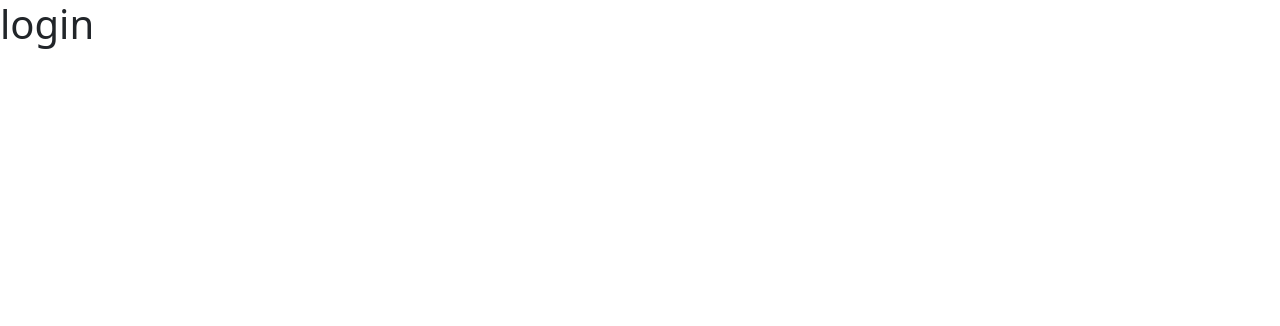
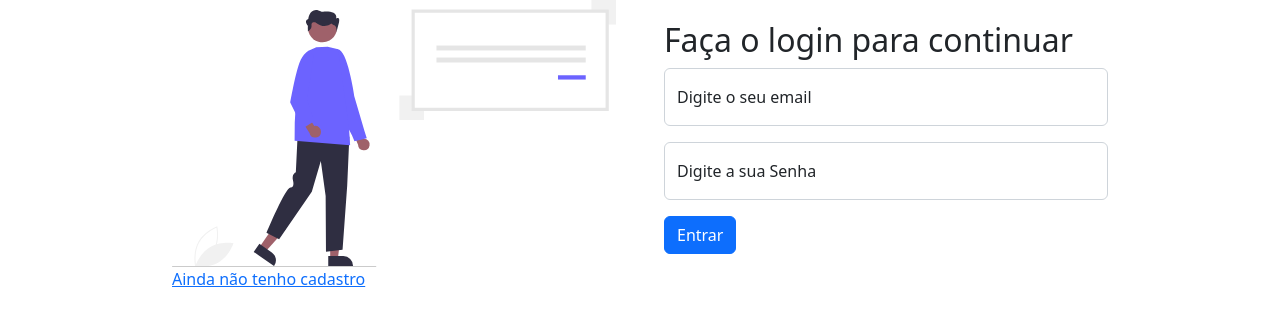
Before and after one commit to Duki-Dodier/Projeto_Login_Cadastro_Bootstrap, a plain HTML site: page index.html in a window 1280 px wide. Drawn offline with nearby package versions, Linux system fonts and the light colour scheme.

Commit message:
estrutura login.html

```diff
--- a/index.html
+++ b/index.html
@@ -1,4 +1,5 @@
 <html lang="pt-br">
+
 <head>
     <meta charset="UTF-8">
     <meta http-equiv="X-UA-Compatible" content="IE=edge">
@@ -10,10 +11,37 @@
     <link rel="stylesheet" href="https://cdn.jsdelivr.net/npm/bootstrap-icons@1.8.2/font/bootstrap-icons.css">
     <!-- CSS do Login-->
     <link rel="stylesheet" href="css/styles.css">
-    <link rel="shortcut icon" href="img/favicon.ico">
+    <link rel="shortcut icon" href="">
     <title>Login</title>
 </head>
+
 <body>
-    <h1>login</h1>
+    <div class="container col-11 col-md-9" id="form-container">
+        <div class="row align-items-center gx-5">
+            <div class="col-md-6 order-md-2">
+                <h2>Faça o login para continuar</h2>
+                <form action="">
+                    <div class="form-floating mb-3">
+                        <input type="email" class="form-control" id="email" name="email" placeholder="Digite o seu email">
+                        <label for="" class="form-label">Digite o seu email</label>
+                    </div>
+                    <div class="form-floating mb-3">
+                        <input type="password" class="form-control" id="password" name="password" placeholder="Digite a sua Senha">
+                        <label for="" class="form-label">Digite a sua Senha</label>
+                    </div>
+                    <input type="submit" class="btn btn-primary" value="Entrar">
+                </form>
+            </div>
+            <div class="col-md-6 order-md-1">
+                <div class="col-12">
+                    <img src="img/sign_in.svg" alt="Entrar no Sistema" class="img-fluid">
+                </div>
+                <div class="col-12" id="link-container">
+                    <a href="register.html">Ainda não tenho cadastro</a>
+                </div>
+            </div>
+        </div>
+    </div>
 </body>
+
 </html>
```
